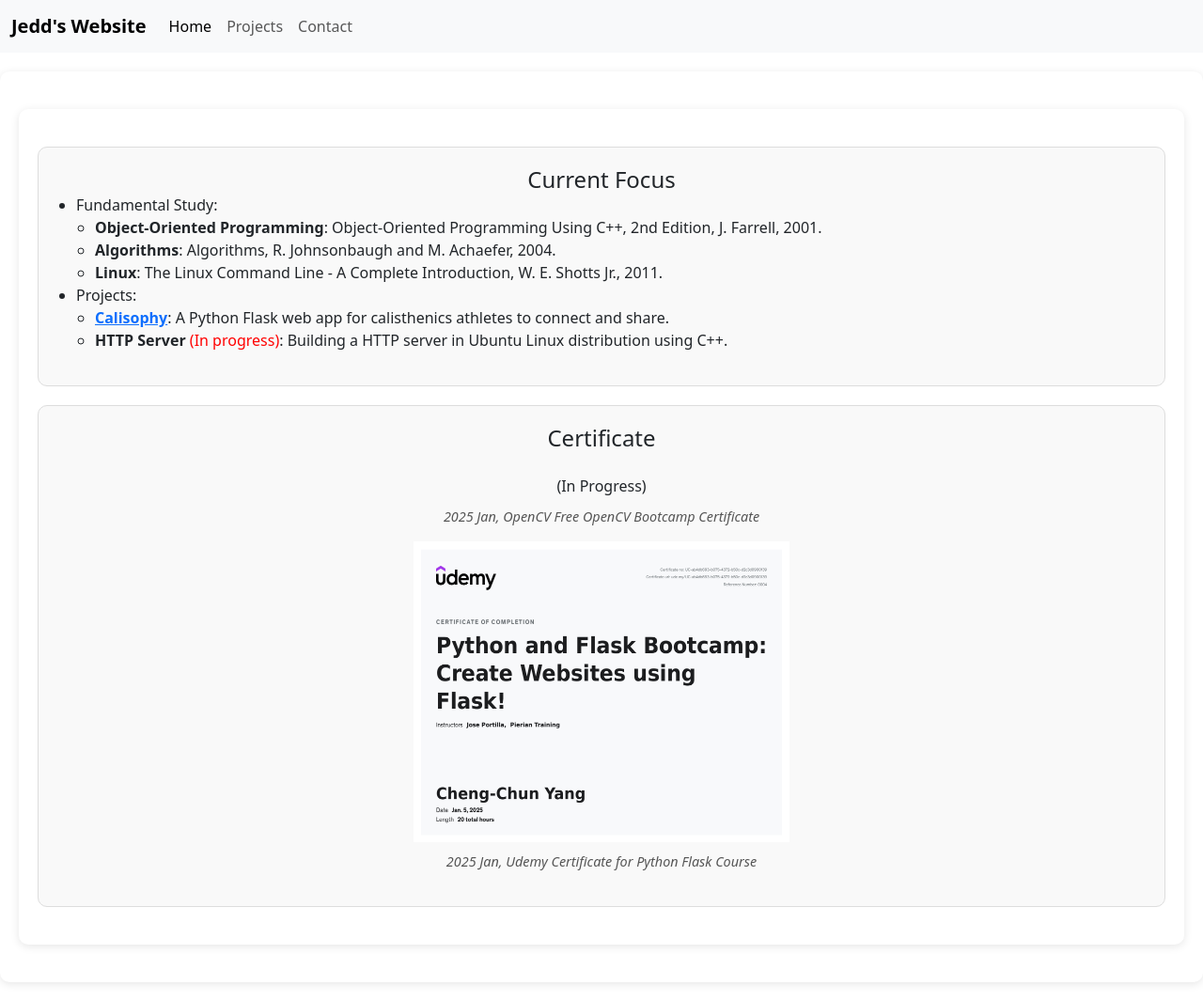
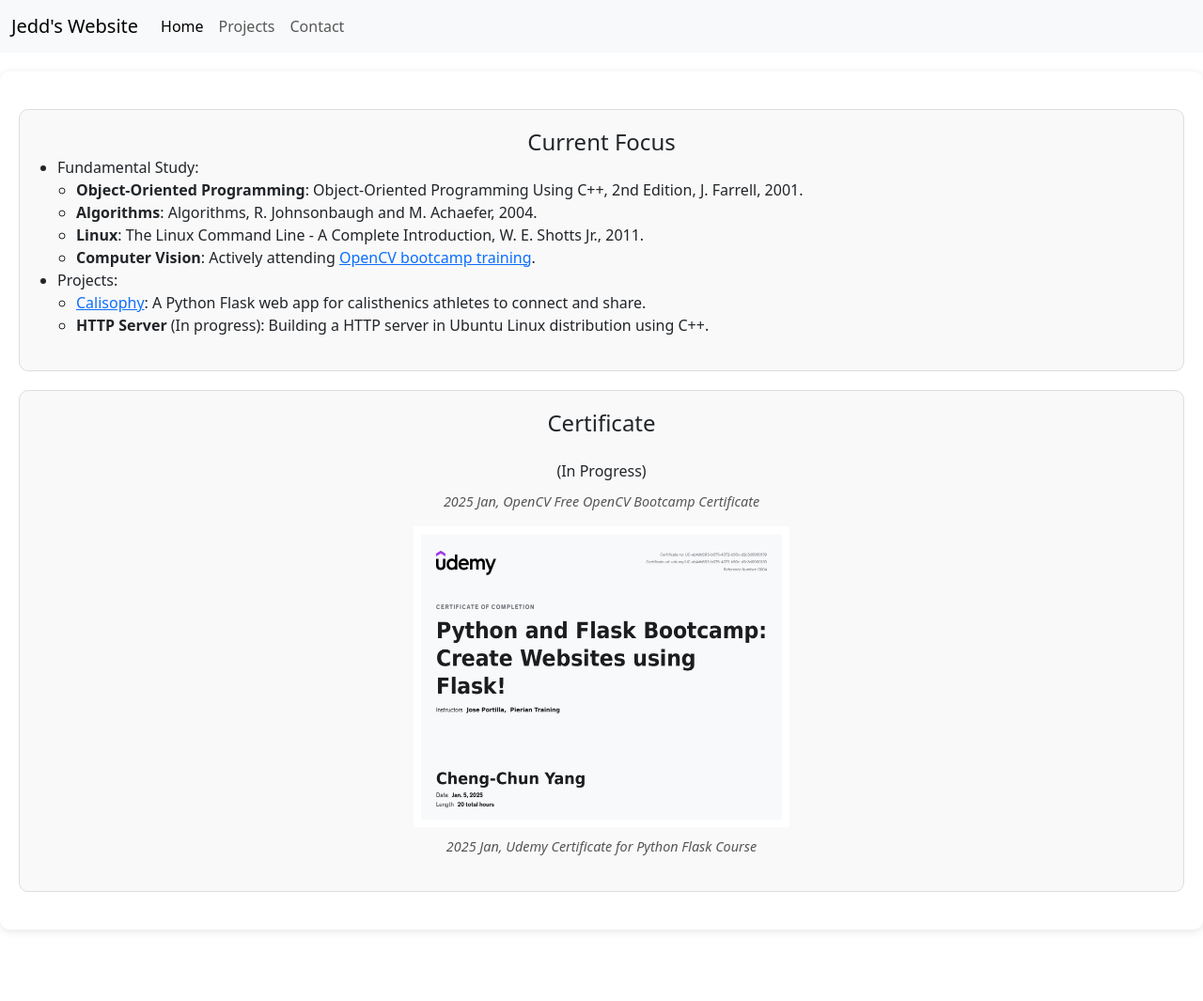
Before and after one commit to jeddiot/jedd-cv, a Jekyll site: the page built from project.html, in a window 1280 px wide. Shown: the whole page at 94% size. Built offline with Jekyll 4.4.1, drawn with Linux system fonts in a browser that asks for light colours; after the commit the page ends 1009 px from its top, so only the background shows below that.

Commit message:
Updated formats

```diff
--- a/contact.html
+++ b/contact.html
@@ -1,6 +1,6 @@
 ---
 layout: base
-title: Contact
+title: Jedd's Website - Contact
 ---
 <div class="other" id = "bio">
     <!-- <h2>Biography</h2> -->
--- a/index.html
+++ b/index.html
@@ -1,6 +1,6 @@
 ---
 layout: base
-title: Home
+title: Jedd's Website - Home
 ---
 <div class="other" id = "bio">
     <!-- <h2>Biography</h2> -->
--- a/project.html
+++ b/project.html
@@ -1,8 +1,7 @@
 ---
 layout: base
-title: Project
+title: Jedd's Website - Project
 ---
-<div class="container_jedd">
 <div class="other" id = "currentfocus">
     <h2>Current Focus</h2>
     <ul>
@@ -11,6 +10,7 @@ title: Project
                 <li><b>Object-Oriented Programming</b>: Object-Oriented Programming Using C++, 2nd Edition, J. Farrell, 2001.</li>
                 <li><b>Algorithms</b>: Algorithms, R. Johnsonbaugh and M. Achaefer, 2004.</li>
                 <li><b>Linux</b>: The Linux Command Line - A Complete Introduction, W. E. Shotts Jr., 2011.</li>
+                <li><b>Computer Vision</b>: Actively attending <a href="https://opencv.org/university/free-opencv-course/?utm_source=opcvu&utm_medium=menu&utm_campaign=obc">OpenCV bootcamp training</a>.</li>
             </ul>
         </li>
         <li>Projects:
@@ -20,7 +20,7 @@ title: Project
                     A Python Flask web app for calisthenics athletes to connect and share.
                 </li>
                 <li>
-                        <b>HTTP Server</b> <span style="color:red;">(In progress)</span>: Building a HTTP server in Ubuntu Linux distribution using C++.
+                    <b>HTTP Server</b> (In progress): Building a HTTP server in Ubuntu Linux distribution using C++.
                 </li>
             </ul>
         </li>
@@ -38,4 +38,3 @@ title: Project
         <figcaption>2025 Jan, Udemy Certificate for Python Flask Course</figcaption>
     </figure>
 </div>
-</div>
--- a/style.css
+++ b/style.css
@@ -1,7 +1,7 @@
 a {
     color: #0077FF;
     text-decoration: none;
-    font-weight: bold;
+    /* font-weight: bold; */
 }
 
 body {
```
Lines whose indentation alone changed are shown as unchanged.
